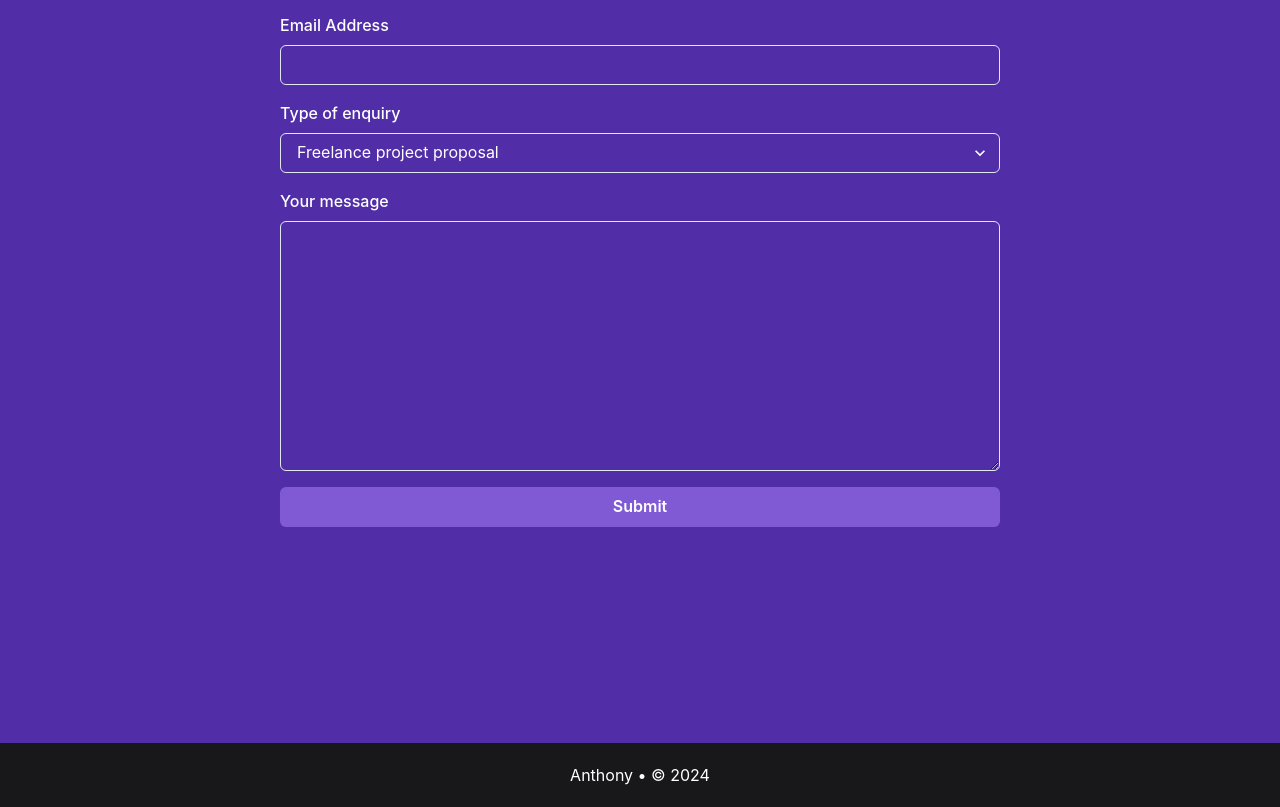
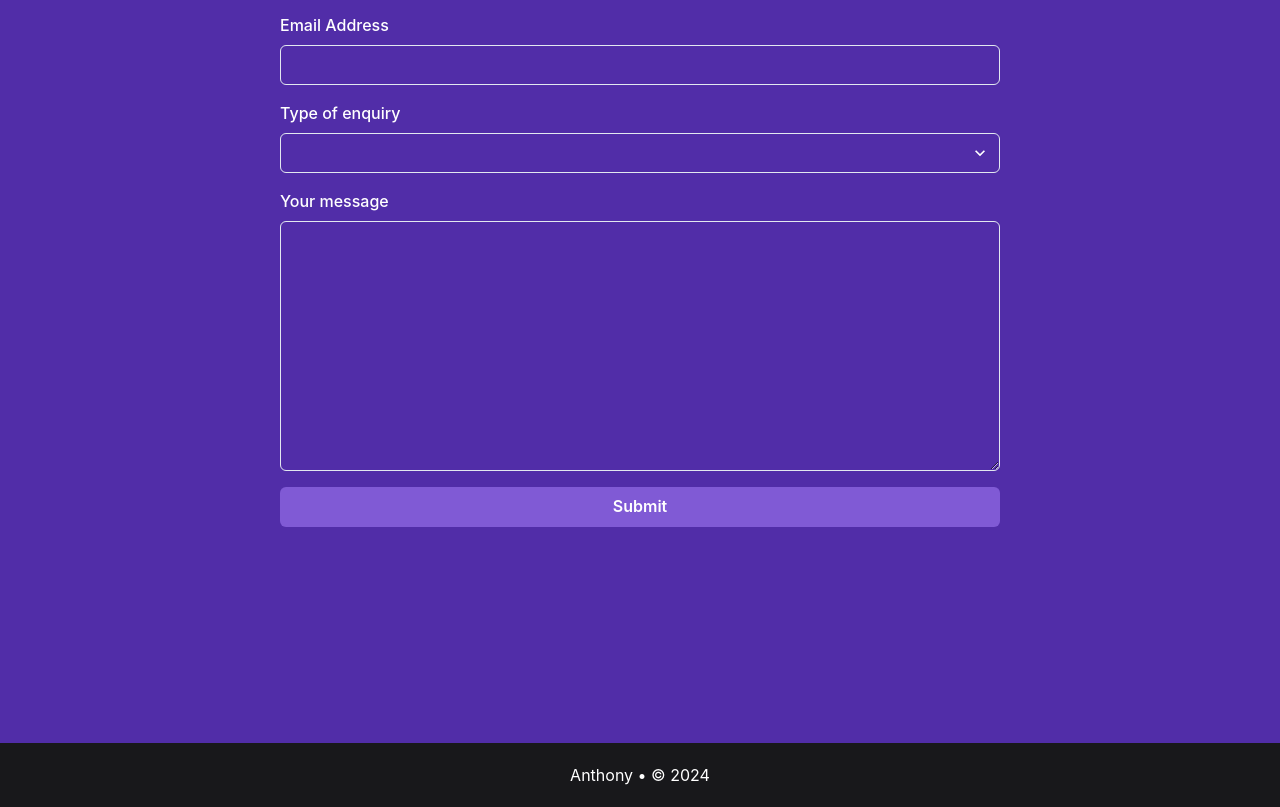
Before and after one commit to tonako13gm/Anthony-Sylvester-Bahinting-Portfolio, a React (Create React App) app in the folder portfolio/: page / in a window 1280 px wide. Shown: the part 2360-3167 px from the top of the page. Built offline with nearby package versions, Linux system fonts and the light colour scheme.

Commit message:
added  form validation

```diff
--- a/portfolio/src/App.css
+++ b/portfolio/src/App.css
@@ -1,4 +1,8 @@
 .navIcons:hover {
-    color: rgb(187, 186, 200);
-    transform: scale(1.2);
+  color: rgb(187, 186, 200);
+  transform: scale(1.1);
   }
+
+.linkProjects:hover {
+  color: rgb(19, 91, 18);
+}
--- a/portfolio/src/components/Card.js
+++ b/portfolio/src/components/Card.js
@@ -19,7 +19,7 @@ const CardView = ({ title, description, imageSrc }) => {
             {description}
           </Text>
           <Text>
-            <a href="#">
+            <a className="linkProjects" href="#" >
               see more <FontAwesomeIcon icon={faArrowRight} size="1x" />
             </a>
           </Text>
--- a/portfolio/src/components/ContactMeSection.js
+++ b/portfolio/src/components/ContactMeSection.js
@@ -16,6 +16,7 @@ import * as Yup from 'yup';
 import FullScreenSection from "./FullScreenSection";
 import useSubmit from "../hooks/useSubmit";
 import {useAlertContext} from "../context/alertContext";
+import { complex } from "framer-motion";
 
 const LandingSection = () => {
   const {isLoading, response, submit} = useSubmit();
@@ -26,21 +27,28 @@ const LandingSection = () => {
       firstName: '',
       email: '',
       type: '',
-      comment: '',
+      Comment: '',
     },
-    onSubmit: (values) => {
-      alert(JSON.stringify(values, null, 2));
-    },
+    onSubmit: (values, submit) => {},
     validationSchema: Yup.object({
       firstName: Yup.string()
+        .min(5, 'Must be minimum of 5 characters')
         .max(15, 'Must be 15 characters or less')
         .required('Required'),
-      email: Yup.string().email('Invalid email address').required('Required'),
+      email: Yup.string()
+        .email('Invalid email address')
+        .required('Required'),
+      type: Yup.string()
+        .required('Please select an option'),
       comment: Yup.string()
-        .max(300, 'Must be atleast 100 characters')
-        .required('Required'),
+        .min(20, 'Minimum of 50 characters')
+        .max(10000)
+        .required('Tell me something')
     }),
   });
+
+  console.log(formik)
+
 
   return (
     <FullScreenSection
@@ -56,41 +64,49 @@ const LandingSection = () => {
         <Box p={6} rounded="md" w="100%">
           <form>
             <VStack spacing={4}>
-              <FormControl isInvalid={false}>
+              <FormControl isInvalid={formik.errors.firstName && formik.touched.firstName}>
                 <FormLabel htmlFor="firstName">Name</FormLabel>
                 <Input
                   id="firstName"
                   name="firstName"
+                  type="text"
+                  {...formik.getFieldProps('firstName')}
                 />
-                <FormErrorMessage></FormErrorMessage>
+                  <FormErrorMessage>{formik.errors.firstName}</FormErrorMessage>
               </FormControl>
-              <FormControl isInvalid={false}>
+              <FormControl isInvalid={formik.errors.email && formik.touched.email}>
                 <FormLabel htmlFor="email">Email Address</FormLabel>
                 <Input
                   id="email"
                   name="email"
                   type="email"
+                  {...formik.getFieldProps('email')}
                 />
-                <FormErrorMessage></FormErrorMessage>
+                <FormErrorMessage>{formik.errors.email}</FormErrorMessage>
               </FormControl>
-              <FormControl>
+              <FormControl isInvalid={formik.errors.type && formik.touched.type}>
                 <FormLabel htmlFor="type">Type of enquiry</FormLabel>
-                <Select id="type" name="type">
-                  <option value="hireMe">Freelance project proposal</option>
-                  <option value="openSource">
-                    Open source consultancy session
-                  </option>
-                  <option value="other">Other</option>
+                <Select
+                  id="type"
+                  name="type"
+                  {...formik.getFieldProps('type')}
+                >
+                    <option value=""></option>
+                    <option value="hireMe">Freelance project proposal</option>
+                    <option value="openSource">Open source consultancy session</option>
+                    <option value="other">Other</option>
                 </Select>
+                <FormErrorMessage>{formik.errors.type}</FormErrorMessage>
               </FormControl>
-              <FormControl isInvalid={false}>
+              <FormControl isInvalid={formik.errors.comment && formik.touched.comment}>
                 <FormLabel htmlFor="comment">Your message</FormLabel>
                 <Textarea
                   id="comment"
                   name="comment"
                   height={250}
+                  {...formik.getFieldProps('comment')}
                 />
-                <FormErrorMessage></FormErrorMessage>
+                <FormErrorMessage>{formik.errors.comment}</FormErrorMessage>
               </FormControl>
               <Button type="submit" colorScheme="purple" width="full">
                 Submit
```
